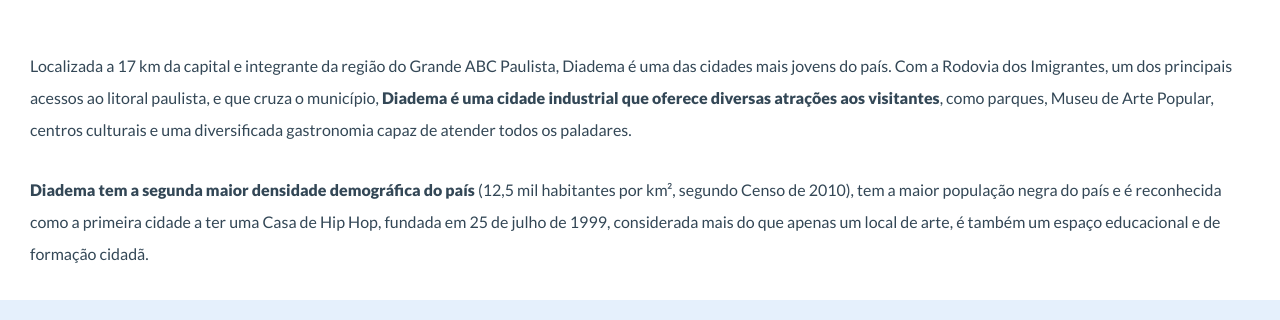
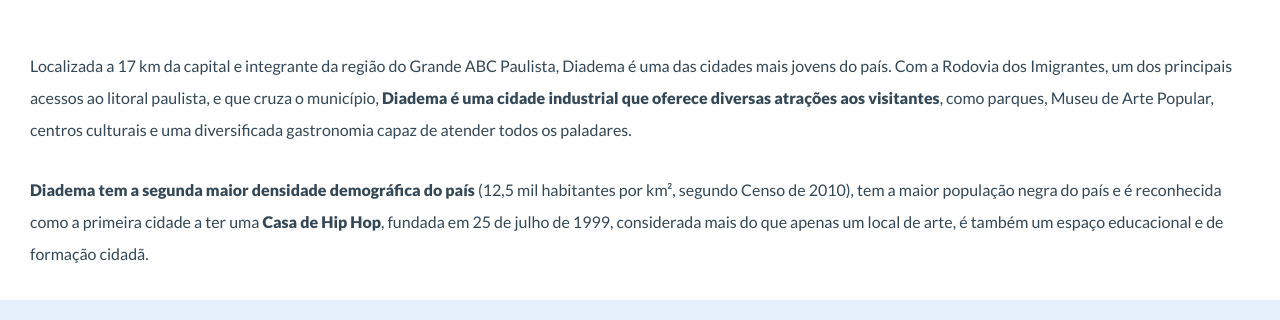
Before and after one commit to aevilesaguiar/checkpointMyCity, a plain HTML site: page index.html in a window 1280 px wide. Shown: the part 1010-1330 px from the top of the page. Drawn offline with nearby package versions, Linux system fonts and the light colour scheme.

Commit message:
inserir strong

```diff
--- a/index.html
+++ b/index.html
@@ -70,7 +70,7 @@
             </p>
        <p><strong>Diadema tem a segunda maior densidade demográfica do país</strong> (12,5 mil habitantes por km²,
         segundo Censo de 2010), tem a maior população negra do país e é reconhecida como a primeira
-         cidade a ter uma Casa de Hip Hop, fundada em 25 de julho de 1999, considerada mais do que
+         cidade a ter uma <strong>Casa de Hip Hop</strong>, fundada em 25 de julho de 1999, considerada mais do que
          apenas um local de arte, é também um espaço educacional e de formação cidadã.</p>
         </div>
         </div>
```
